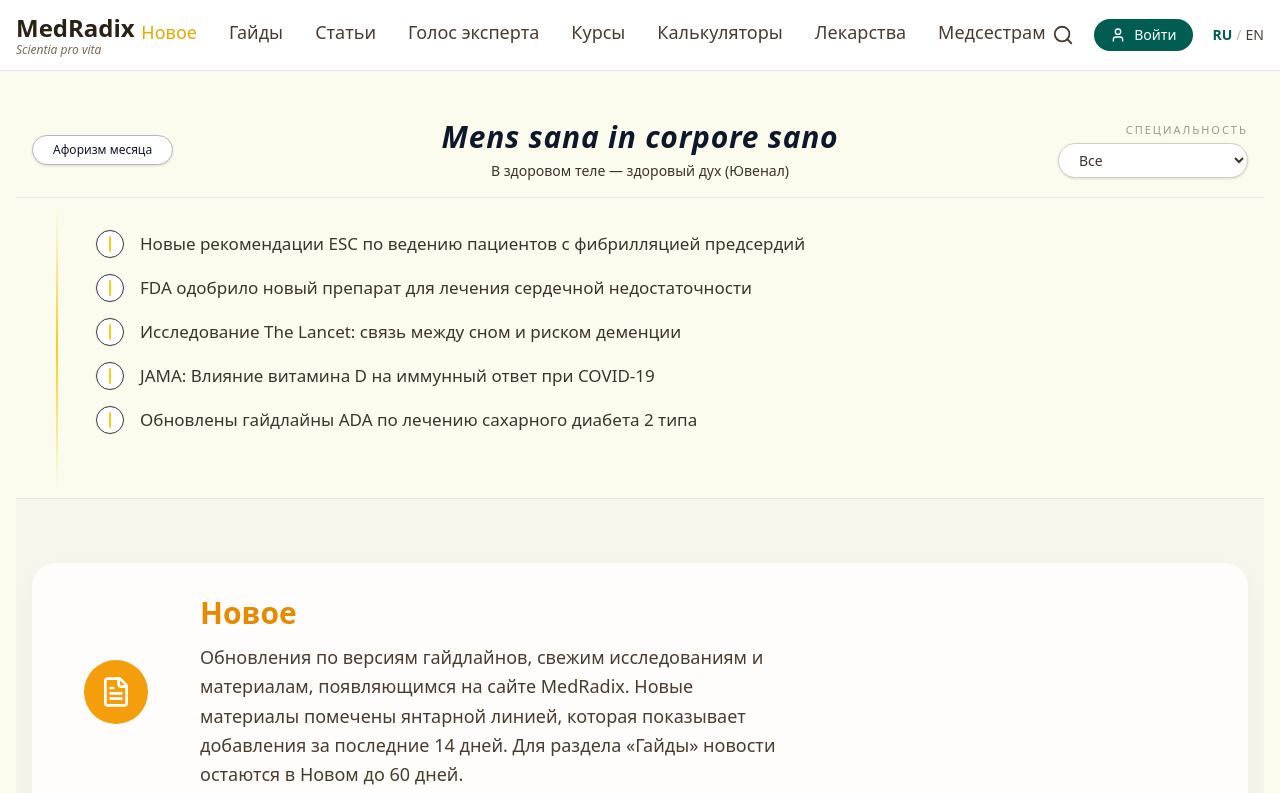
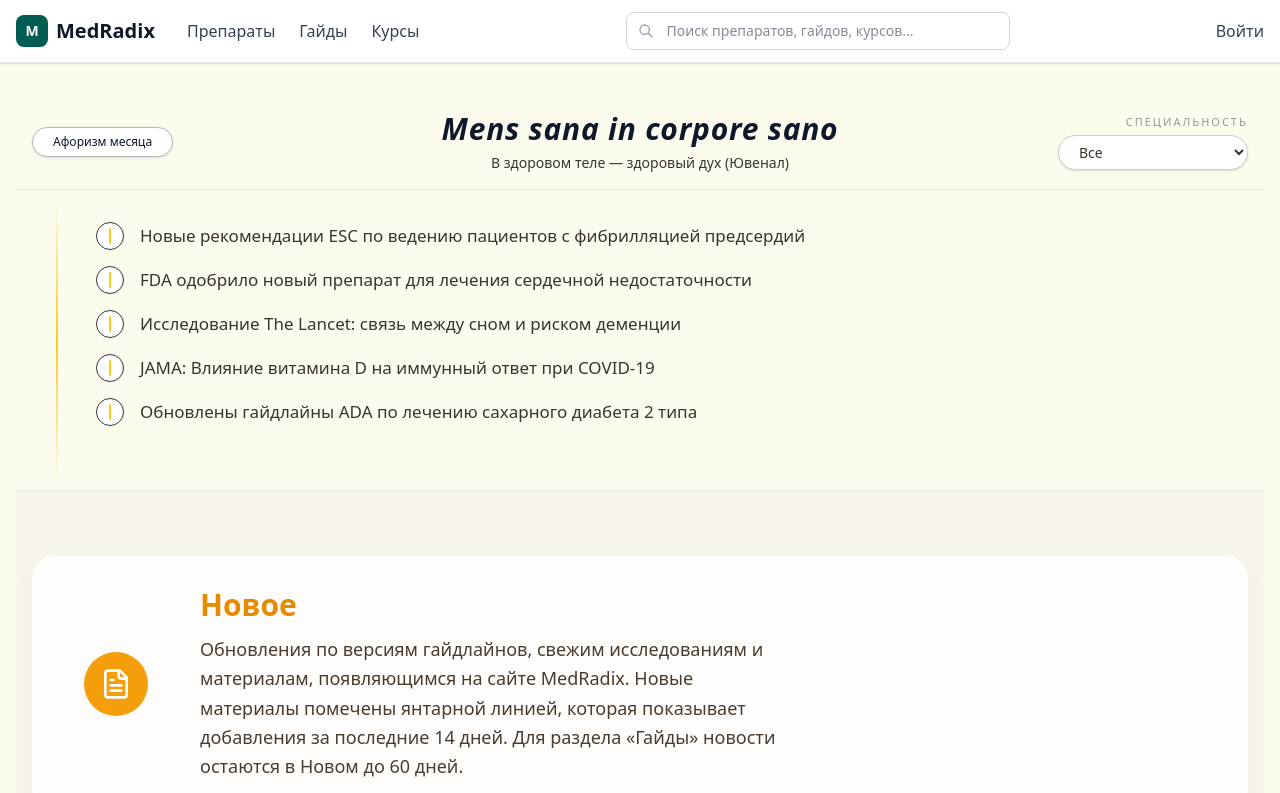
Before and after one commit to NMaryko/MedRadix, a Next.js app: page / in a window 1280 px wide. Shown: the top 793 px of the page. Built offline with nearby package versions, Linux system fonts and the light colour scheme.

Commit message:
Update Header.tsx

```diff
--- a/app/components/Header/Header.tsx
+++ b/app/components/Header/Header.tsx
@@ -1,204 +1,180 @@
-// app/components/Header.tsx
+// components/Header.tsx - ПОЛНЫЙ КОД
 'use client';
 
-import { useState, useEffect } from 'react';
-import { Search, User, Menu, X } from 'lucide-react';
-import Link from 'next/link';
-import { usePathname } from 'next/navigation';
-
-const MENU_ITEMS = [
-  { name: 'Новое', href: '/news' },
-  { name: 'Гайды', href: '/guides' },
-  { name: 'Статьи', href: '/articles' },
-  { name: 'Голос эксперта', href: '/experts' },
-  { name: 'Курсы', href: '/courses' },
-  { name: 'Калькуляторы', href: '/calculators' },
-  { name: 'Лекарства', href: '/drugs' },
-  { name: 'Медсестрам', href: '/nurses' },
-];
+import { useState, useRef, useEffect } from 'react';
+import { globalSearch, type SearchResult } from '@/app/lib/search';
 
 export default function Header() {
-  const [isSearchOpen, setIsSearchOpen] = useState(false);
-  const [isMobileMenuOpen, setIsMobileMenuOpen] = useState(false);
-  const [activeLang, setActiveLang] = useState<'RU' | 'EN'>('RU');
-  const [activeMenuItem, setActiveMenuItem] = useState<string | null>(null);
-  const pathname = usePathname();
+  const [searchQuery, setSearchQuery] = useState('');
+  const [searchResults, setSearchResults] = useState<SearchResult[]>([]);
+  const [showResults, setShowResults] = useState(false);
+  const [isSearching, setIsSearching] = useState(false);
+  const searchRef = useRef<HTMLDivElement>(null);
 
-  // Определяем активный раздел по текущему пути
+  // Закрытие результатов при клике вне области
   useEffect(() => {
-    if (pathname === '/') {
-      setActiveMenuItem(null);
-      return;
+    function handleClickOutside(event: MouseEvent) {
+      if (searchRef.current && !searchRef.current.contains(event.target as Node)) {
+        setShowResults(false);
+      }
     }
+    document.addEventListener('mousedown', handleClickOutside);
+    return () => document.removeEventListener('mousedown', handleClickOutside);
+  }, []);
 
-    // Ищем активный раздел
-    const activeItem = MENU_ITEMS.find(item => {
-      if (item.href === '/') return false;
-      return pathname.startsWith(item.href);
-    });
+  // Поиск при изменении запроса
+  useEffect(() => {
+    const searchTimeout = setTimeout(async () => {
+      if (searchQuery.trim().length > 1) {
+        setIsSearching(true);
+        const results = await globalSearch(searchQuery);
+        setSearchResults(results);
+        setShowResults(true);
+        setIsSearching(false);
+      } else {
+        setSearchResults([]);
+        setShowResults(false);
+      }
+    }, 300);
 
-    setActiveMenuItem(activeItem?.name || null);
-  }, [pathname]);
+    return () => clearTimeout(searchTimeout);
+  }, [searchQuery]);
+
+  const handleResultClick = (url: string) => {
+    window.location.href = url;
+    setShowResults(false);
+    setSearchQuery('');
+  };
 
   return (
-    <header className="sticky top-0 z-50 bg-white/95 backdrop-blur border-b border-gray-200">
-      {/* Основная шапка */}
-      <div className="max-w-[1360px] mx-auto px-4 py-3 flex items-center justify-between">
+    <header className="bg-white shadow-sm border-b border-gray-200 sticky top-0 z-50">
+      <div className="container mx-auto px-4 py-3">
+        <div className="flex items-center justify-between">
+          {/* Логотип */}
+          <div className="flex items-center space-x-8">
+            <a href="/" className="flex items-center space-x-2">
+              <div className="w-8 h-8 bg-[#015d52] rounded-lg flex items-center justify-center">
+                <span className="text-white font-bold text-sm">M</span>
+              </div>
+              <span className="text-xl font-bold text-gray-900">MedRadix</span>
+            </a>
 
-        {/* Логотип - ссылка на главную */}
-        <Link href="/" className="flex flex-col hover:opacity-80 transition-opacity">
-          <span className="text-2xl font-semibold text-[#2b2115]">
-            MedRadix
-          </span>
-          <span className="text-xs text-[#7a6a55] italic mt-[-2px]">
-            Scientia pro vita
-          </span>
-        </Link>
+            {/* Навигация */}
+            <nav className="hidden md:flex space-x-6">
+              <a href="/drugs" className="text-gray-700 hover:text-[#015d52] transition-colors font-medium">
+                Препараты
+              </a>
+              <a href="/guides" className="text-gray-700 hover:text-[#015d52] transition-colors font-medium">
+                Гайды
+              </a>
+              <a href="/courses" className="text-gray-700 hover:text-[#015d52] transition-colors font-medium">
+                Курсы
+              </a>
+            </nav>
+          </div>
 
-        {/* Гамбургер для мобильных */}
-        <button
-          className="lg:hidden p-2 text-[#4b3b2f]"
-          onClick={() => setIsMobileMenuOpen(!isMobileMenuOpen)}
-        >
-          {isMobileMenuOpen ? <X size={24} /> : <Menu size={24} />}
-        </button>
+          {/* Поисковая строка */}
+          <div ref={searchRef} className="relative w-96">
+            <div className="relative">
+              <div className="absolute inset-y-0 left-0 pl-3 flex items-center pointer-events-none">
+                <svg className="h-4 w-4 text-gray-400" fill="none" viewBox="0 0 24 24" stroke="currentColor">
+                  <path strokeLinecap="round" strokeLinejoin="round" strokeWidth={2} d="M21 21l-6-6m2-5a7 7 0 11-14 0 7 7 0 0114 0z" />
+                </svg>
+              </div>
+              <input
+                type="text"
+                placeholder="Поиск препаратов, гайдов, курсов..."
+                value={searchQuery}
+                onChange={(e) => setSearchQuery(e.target.value)}
+                onFocus={() => searchQuery.length > 1 && setShowResults(true)}
+                className="w-full pl-10 pr-4 py-2 text-sm border border-gray-300 rounded-lg focus:ring-2 focus:ring-[#015d52] focus:border-[#015d52] transition-all bg-white"
+              />
+              {isSearching && (
+                <div className="absolute right-3 top-1/2 transform -translate-y-1/2">
+                  <div className="animate-spin rounded-full h-4 w-4 border-b-2 border-[#015d52]"></div>
+                </div>
+              )}
+            </div>
 
-        {/* Меню (центр) - скрыто на мобильных */}
-        <nav className="hidden lg:flex flex-1 justify-center">
-          <ul className="flex items-center space-x-8">
-            {MENU_ITEMS.map((item) => {
-              const isActive = activeMenuItem === item.name;
-              const isNovoje = item.name === 'Новое';
+            {/* Результаты поиска */}
+            {showResults && searchResults.length > 0 && (
+              <div className="absolute top-full left-0 right-0 mt-1 bg-white border border-gray-200 rounded-lg shadow-xl max-h-96 overflow-y-auto z-50">
+                <div className="p-2">
+                  {searchResults.map((result, index) => (
+                    <div
+                      key={`${result.type}-${result.id}-${index}`}
+                      onClick={() => handleResultClick(result.url)}
+                      className="flex items-start p-3 hover:bg-gray-50 rounded-lg cursor-pointer transition-colors group"
+                    >
+                      <div className={`w-8 h-8 rounded-lg flex items-center justify-center mr-3 flex-shrink-0 ${
+                        result.type === 'drug' ? 'bg-blue-100 text-blue-600' :
+                        result.type === 'guide' ? 'bg-green-100 text-green-600' :
+                        result.type === 'course' ? 'bg-orange-100 text-orange-600' :
+                        'bg-purple-100 text-purple-600'
+                      }`}>
+                        {result.type === 'drug' && '💊'}
+                        {result.type === 'guide' && '📚'}
+                        {result.type === 'course' && '🎓'}
+                        {result.type === 'disease' && '🫀'}
+                      </div>
+                      <div className="flex-1 min-w-0">
+                        <div className="flex items-center justify-between mb-1">
+                          <h3 className="font-medium text-gray-900 group-hover:text-[#015d52] transition-colors truncate">
+                            {result.title}
+                          </h3>
+                          <span className="text-xs text-gray-500 bg-gray-100 px-2 py-1 rounded-full ml-2">
+                            {result.category}
+                          </span>
+                        </div>
+                        <p className="text-sm text-gray-600 line-clamp-2">
+                          {result.description}
+                        </p>
+                      </div>
+                    </div>
+                  ))}
+                </div>
 
-              return (
-                <li key={item.name} className="relative group">
-                  <Link
-                    href={item.href}
-                    className={`inline-flex flex-col items-center transition-all duration-300 ${
-                      isActive && !isNovoje
-                        ? 'text-[26px] font-semibold text-[#01463d] leading-none'
-                        : isActive && isNovoje
-                        ? 'text-[26px] font-semibold text-[#e6a800] leading-none'
-                        : isNovoje
-                        ? 'text-[18px] font-medium text-[#e6a800]'
-                        : 'text-[18px] font-medium text-[#4b3b2f] hover:text-[#015d52]'
-                    }`}
-                  >
-                    <span className="relative z-10">{item.name}</span>
+                {/* Футер результатов */}
+                <div className="border-t border-gray-100 bg-gray-50 px-4 py-2">
+                  <p className="text-xs text-gray-600 text-center">
+                    Найдено результатов: {searchResults.length}
+                  </p>
+                </div>
+              </div>
+            )}
 
-                    {/* Подчеркивание */}
-                    <span
-                      className={`mt-1 h-0.5 w-full origin-left transition-all duration-300 ${
-                        isActive
-                          ? 'scale-x-100'
-                          : 'scale-x-0 group-hover:scale-x-100'
-                      } ${
-                        isNovoje ? 'bg-[#facc15]' : 'bg-[#015d52]'
-                      }`}
-                    />
-                  </Link>
-                </li>
-              );
-            })}
-          </ul>
-        </nav>
+            {/* Сообщение если ничего не найдено */}
+            {showResults && searchQuery.length > 1 && searchResults.length === 0 && !isSearching && (
+              <div className="absolute top-full left-0 right-0 mt-1 bg-white border border-gray-200 rounded-lg shadow-xl p-6 text-center">
+                <div className="w-12 h-12 mx-auto mb-3 text-gray-300">
+                  <svg fill="none" viewBox="0 0 24 24" stroke="currentColor">
+                    <path strokeLinecap="round" strokeLinejoin="round" strokeWidth={1} d="M9.172 16.172a4 4 0 015.656 0M9 10h.01M15 10h.01M21 12a9 9 0 11-18 0 9 9 0 0118 0z" />
+                  </svg>
+                </div>
+                <h3 className="font-medium text-gray-800 mb-1">Ничего не найдено</h3>
+                <p className="text-sm text-gray-600">
+                  Попробуйте изменить запрос или поищите в конкретном разделе
+                </p>
+                <div className="mt-3 flex justify-center space-x-3">
+                  <a href="/drugs" className="text-xs text-[#015d52] hover:text-[#014a43] font-medium">
+                    Все препараты
+                  </a>
+                  <a href="/guides" className="text-xs text-[#015d52] hover:text-[#014a43] font-medium">
+                    Все гайды
+                  </a>
+                </div>
+              </div>
+            )}
+          </div>
 
-        {/* Правая часть: поиск, вход, язык - ВСЕГДА видна */}
-        <div className="flex items-center space-x-5">
-          {/* Лупа */}
-          <button
-            type="button"
-            onClick={() => setIsSearchOpen((v) => !v)}
-            className="text-[#4b3b2f] hover:text-[#015d52] transition-colors duration-200"
-          >
-            <Search size={22} />
-          </button>
-
-          {/* Кнопка Войти - иконка на мобильных, полная на десктопе */}
-          <button
-            type="button"
-            className="flex items-center gap-2 rounded-full bg-[#015d52] px-3 lg:px-4 py-1.5 text-sm font-medium text-white hover:bg-[#01463d] transition-colors duration-200"
-          >
-            <User size={16} />
-            <span className="hidden lg:inline">Войти</span>
-          </button>
-
-          {/* Языки */}
-          <div className="flex items-center gap-1 text-sm">
-            <button
-              type="button"
-              onClick={() => setActiveLang('RU')}
-              className={
-                activeLang === 'RU'
-                  ? 'font-semibold text-[#015d52]'
-                  : 'text-[#4b3b2f] hover:text-[#015d52]'
-              }
-            >
-              RU
-            </button>
-            <span className="text-[#c4b9aa]">/</span>
-            <button
-              type="button"
-              onClick={() => setActiveLang('EN')}
-              className={
-                activeLang === 'EN'
-                  ? 'font-semibold text-[#015d52]'
-                  : 'text-[#4b3b2f] hover:text-[#015d52]'
-              }
-            >
-              EN
+          {/* Кнопка входа/профиля */}
+          <div className="flex items-center space-x-4">
+            <button className="text-gray-700 hover:text-[#015d52] transition-colors">
+              Войти
             </button>
           </div>
         </div>
       </div>
-
-      {/* Мобильное меню - ТОЛЬКО разделы */}
-      {isMobileMenuOpen && (
-        <div className="lg:hidden bg-white border-t">
-          <div className="max-w-[1360px] mx-auto px-4 py-4">
-            <nav className="space-y-3">
-              {MENU_ITEMS.map((item) => {
-                const isActive = activeMenuItem === item.name;
-                const isNovoje = item.name === 'Новое';
-
-                return (
-                  <Link
-                    key={item.name}
-                    href={item.href}
-                    className={`block w-full text-left py-3 px-4 transition-all duration-200 ${
-                      isActive && !isNovoje
-                        ? 'text-[22px] font-semibold text-[#01463d]'
-                        : isActive && isNovoje
-                        ? 'text-[22px] font-semibold text-[#e6a800]'
-                        : isNovoje
-                        ? 'text-[#e6a800] hover:bg-[#facc15]/5'
-                        : 'text-[18px] text-[#4b3b2f] hover:bg-gray-50'
-                    } rounded-lg border border-gray-100`}
-                    onClick={() => setIsMobileMenuOpen(false)}
-                  >
-                    {item.name}
-                  </Link>
-                );
-              })}
-            </nav>
-          </div>
-        </div>
-      )}
-
-      {/* Панель поиска */}
-      {isSearchOpen && (
-        <div className="border-t border-[#015d52] bg-white/95 shadow-md">
-          <div className="max-w-[1360px] mx-auto px-4 py-4 flex justify-center">
-            <div className="w-full max-w-xl border border-[#015d52] rounded-lg shadow-[0_0_10px_rgba(1,93,82,0.25)]">
-              <input
-                type="text"
-                placeholder="Поиск по гайдам, статьям, лекарствам..."
-                className="w-full px-4 py-2.5 text-sm text-[#2b2115] placeholder-gray-500 bg-white border-none outline-none"
-              />
-            </div>
-          </div>
-        </div>
-      )}
     </header>
   );
 }
```
